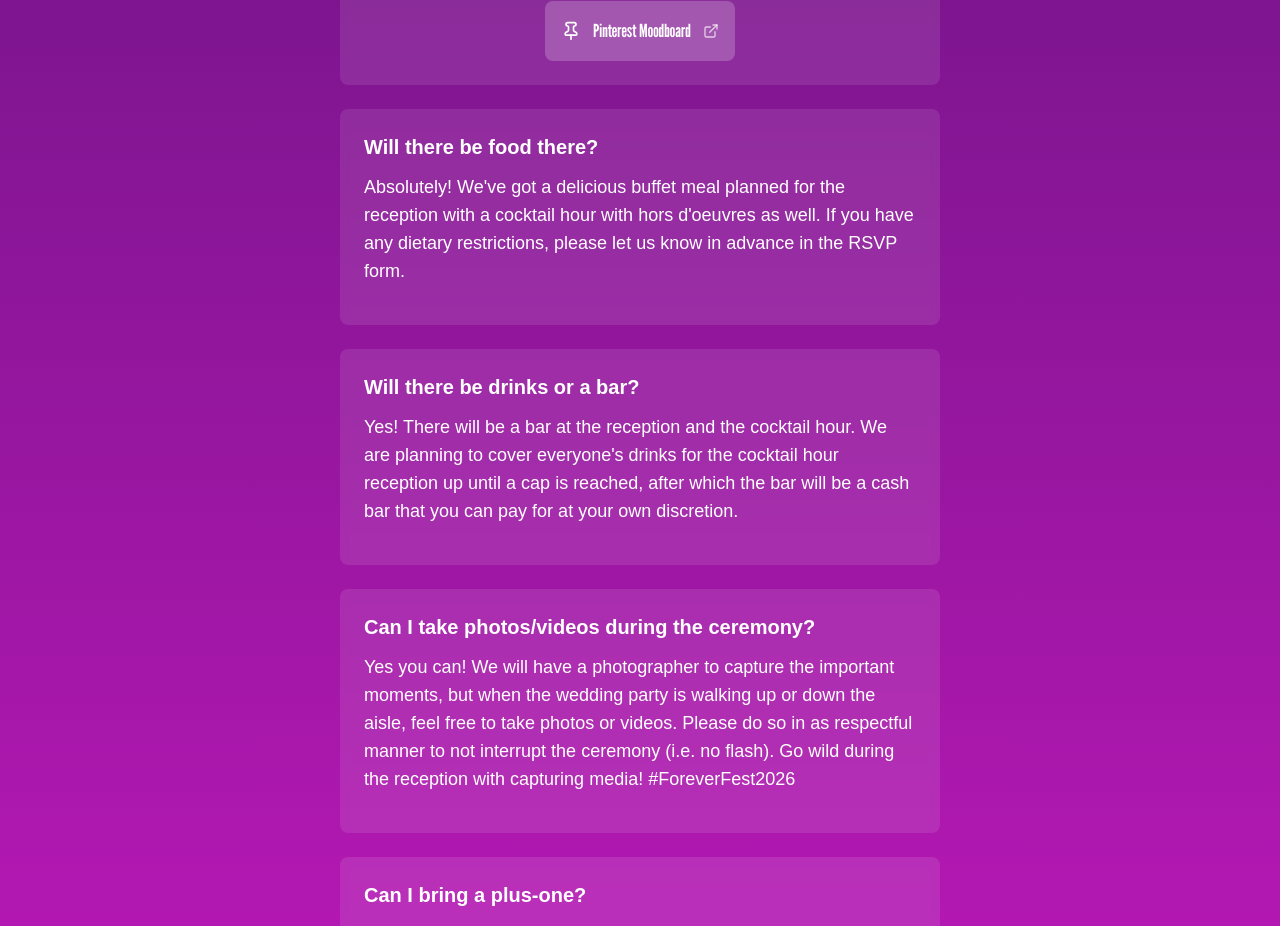
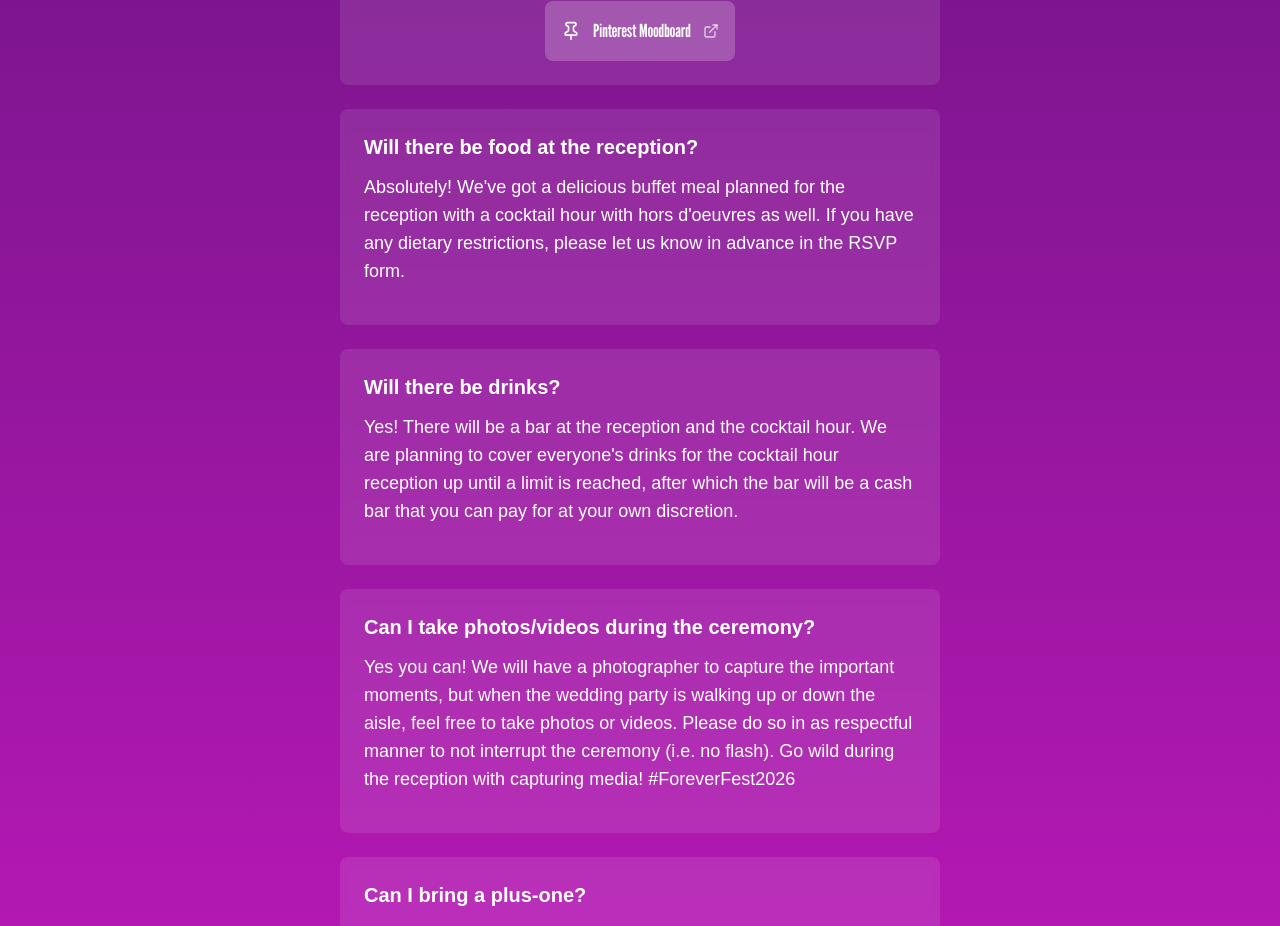
Before and after one commit to seanblonien/forever-fest-2026, a Next.js app: page /faqs in a window 1280 px wide. Shown: the part 1936-2862 px from the top of the page. Built offline with nearby package versions, Linux system fonts and the light colour scheme.

Commit message:
FAQ fix, registry page heading fix

```diff
--- a/components/pages/FAQsPage.tsx
+++ b/components/pages/FAQsPage.tsx
@@ -78,12 +78,12 @@ const faqs: FAQ[] = [
     component: <PinterestMoodboardLink />,
   },
   {
-    question: 'Will there be food there?',
+    question: 'Will there be food at the reception?',
     answer: 'Absolutely! We\'ve got a delicious buffet meal planned for the reception with a cocktail hour with hors d\'oeuvres as well. If you have any dietary restrictions, please let us know in advance in the RSVP form.',
   },
   {
-    question: 'Will there be drinks or a bar?',
-    answer: 'Yes! There will be a bar at the reception and the cocktail hour. We are planning to cover everyone\'s drinks for the cocktail hour reception up until a cap is reached, after which the bar will be a cash bar that you can pay for at your own discretion.',
+    question: 'Will there be drinks?',
+    answer: 'Yes! There will be a bar at the reception and the cocktail hour. We are planning to cover everyone\'s drinks for the cocktail hour reception up until a limit is reached, after which the bar will be a cash bar that you can pay for at your own discretion.',
   },
   {
     question: 'Can I take photos/videos during the ceremony?',
--- a/components/pages/RegistryPage.tsx
+++ b/components/pages/RegistryPage.tsx
@@ -2,7 +2,7 @@ import {ExternalLink, Heart, ShoppingBag} from 'lucide-react';
 
 export default function RegistryPage() {
   return (
-    <div className="w-full max-w-[600px] mx-auto text-center text-white py-12 px-2 md:px-0">
+    <div className="w-full max-w-[600px] mx-auto text-center text-white pt-6 pb-12 px-2 md:px-0">
       <h1 className="text-4xl md:text-6xl mb-8 font-league-gothic">Registry</h1>
       <div className="space-y-8 text-lg md:text-xl">
         <p>
```
